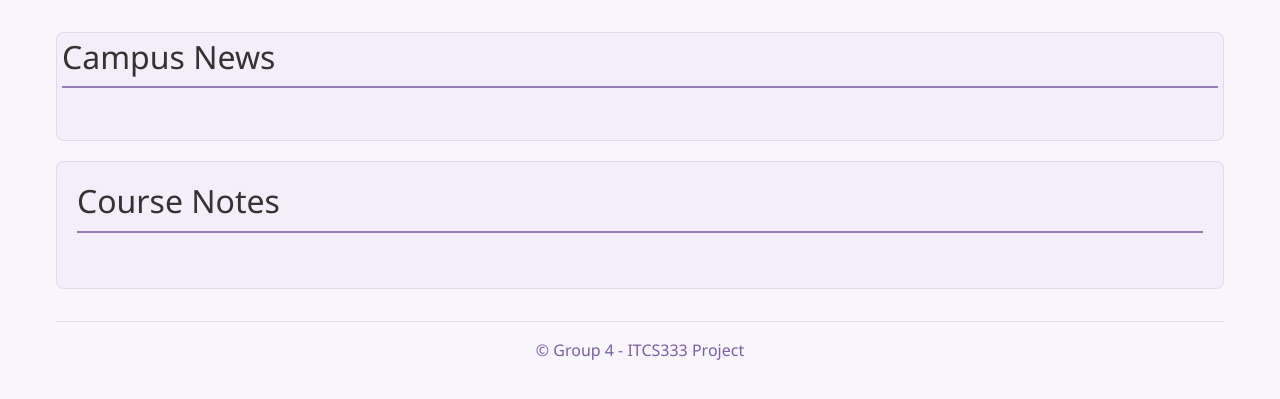
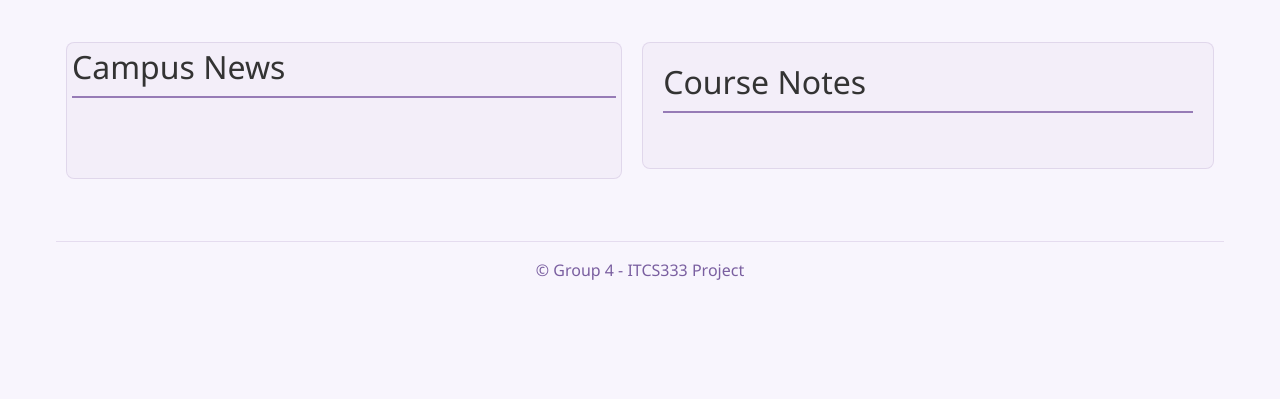
Before and after one commit to gmohamme4/Itcs333-project4, a PHP site: page / in a window 1280 px wide. Shown: the part 126-525 px from the top of the page. Run offline with PHP 8.4, Linux system fonts and the light colour scheme.

Commit message:
main css changes

```diff
--- a/index.css
+++ b/index.css
@@ -33,6 +33,25 @@
   margin-bottom: 2rem;
   text-align: center;
 }
+
+main {
+  display: flex ;
+  flex-direction: row ;
+  flex-wrap: nowrap ;
+  width: 100% ;
+  align-items: stretch;
+  gap : 20px ;
+  justify-content: space-between ;
+  padding: 10px;
+}
+
+.news-container, .notes-container {
+  width: 100% !important;
+  box-sizing: border-box !important;
+  margin-left: 0 !important;
+  margin-right: 0 !important;
+}
+
 
 /* News container with scrolling feature */
 .news-container {
```
